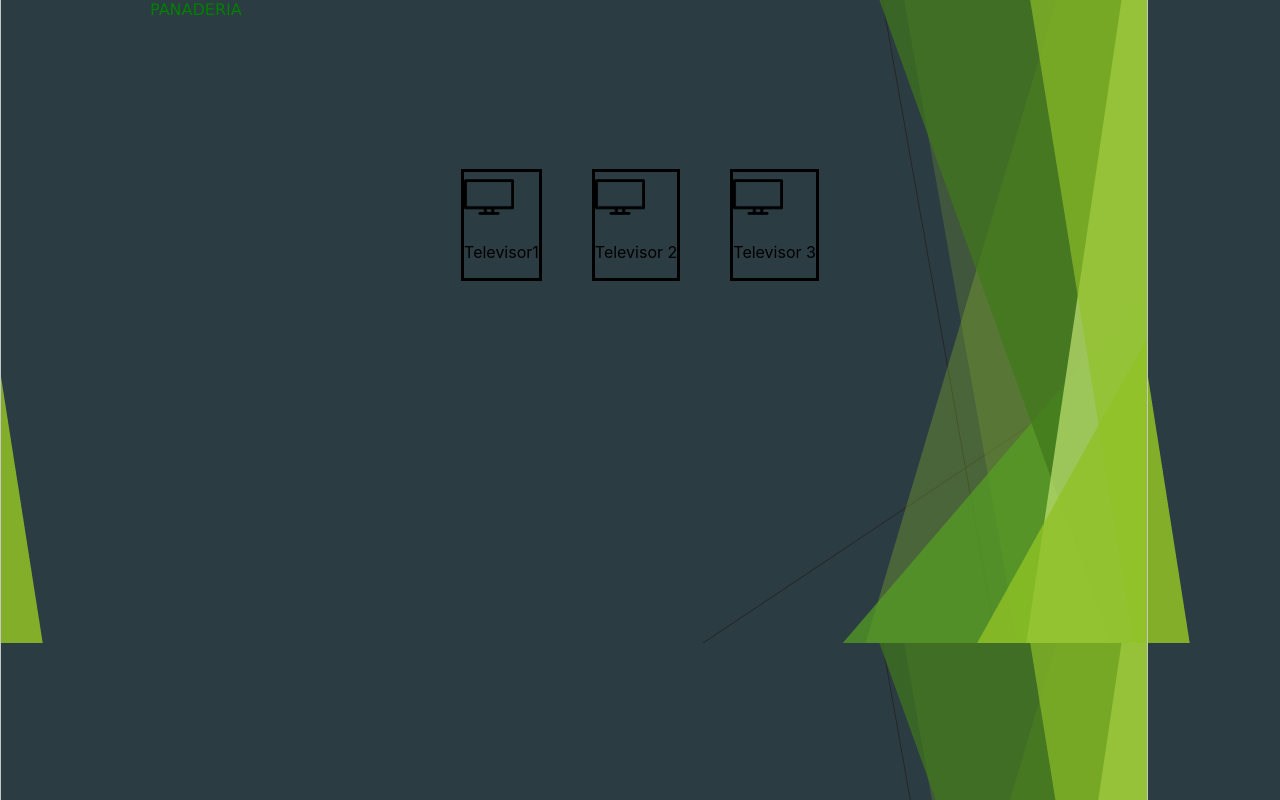
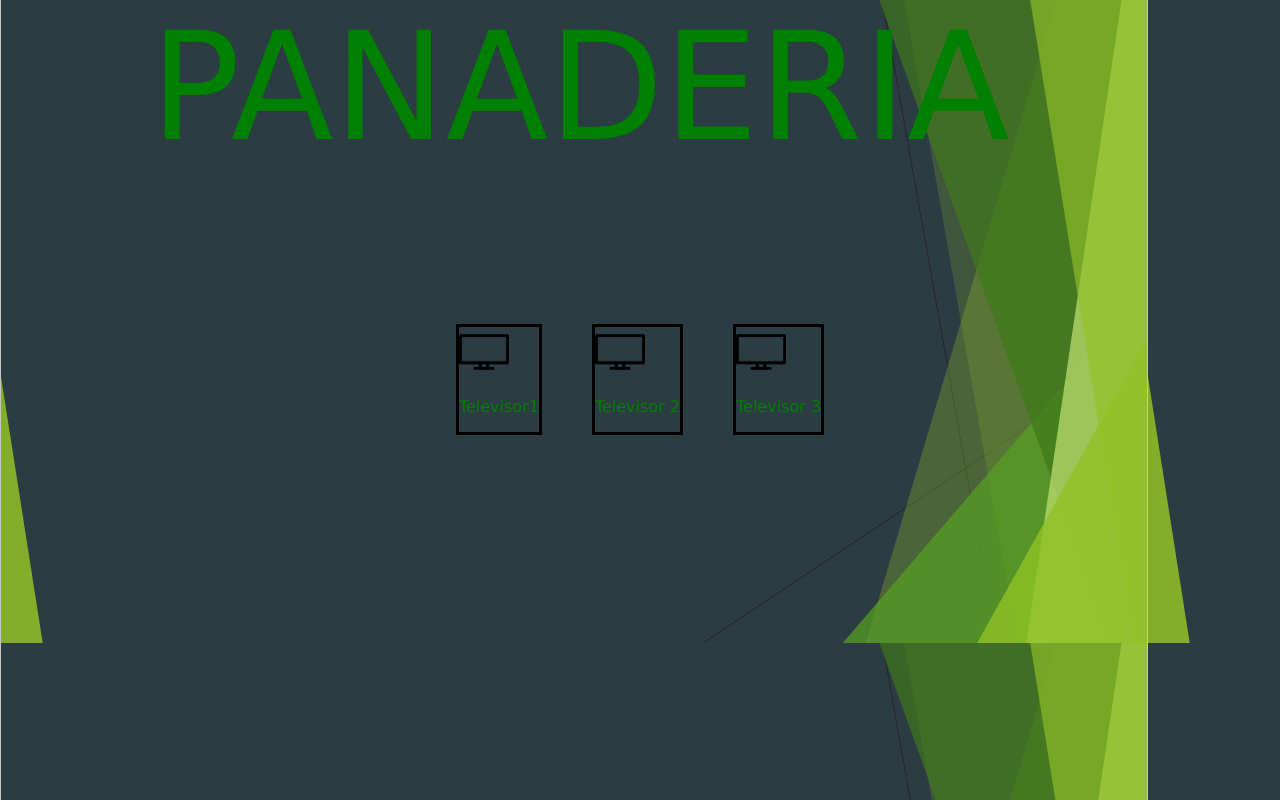
Before and after one commit to GALERIASHYPERMARKET/nextjs-gkzvre, a Next.js app: page /panaderia in a window 1280 px wide. Built offline with nearby package versions, Linux system fonts and the light colour scheme.

Commit message:
1 file modified

```diff
--- a/pages/panaderia.js
+++ b/pages/panaderia.js
@@ -9,7 +9,7 @@ return(
   <div style={{backgroundImage:`url(${bg.src})`,
   height: '100vh',
   margin: '0'}}>
-    <div style={{color:'Green', marginLeft:'150px', fontFamily:'Geneva'}}>
+    <div style={{color:'Green', marginLeft:'150px', fontFamily:"Verdana, Arial, Helvetica, sans-serif", fontSize:"150px"}}>
         PANADERIA
     </div>
     <section className={styles.container}>
@@ -21,7 +21,7 @@ return(
       width="50"
       height="50"
       />
-      <p class="descripcion">Televisor1</p>
+      <p style={{color:"Green",fontFamily:"Verdana, Arial, Helvetica, sans-serif"}} class="descripcion">Televisor1</p>
       </Link>
 
     </div>
@@ -34,7 +34,7 @@ return(
       width="50"
       height="50"
       />
-      <p class="descripcion">Televisor 2 </p>
+      <p style={{color:"Green",fontFamily:"Verdana, Arial, Helvetica, sans-serif"}} class="descripcion">Televisor 2 </p>
       </Link>
 
     </div>
@@ -47,7 +47,7 @@ return(
       height="50"
       objectFit='contain'
       />
-      <p class="descripcion">Televisor 3</p>
+      <p style={{color:"Green",fontFamily:"Verdana, Arial, Helvetica, sans-serif"}} class="descripcion">Televisor 3</p>
       </Link>
 
     </div>
```
